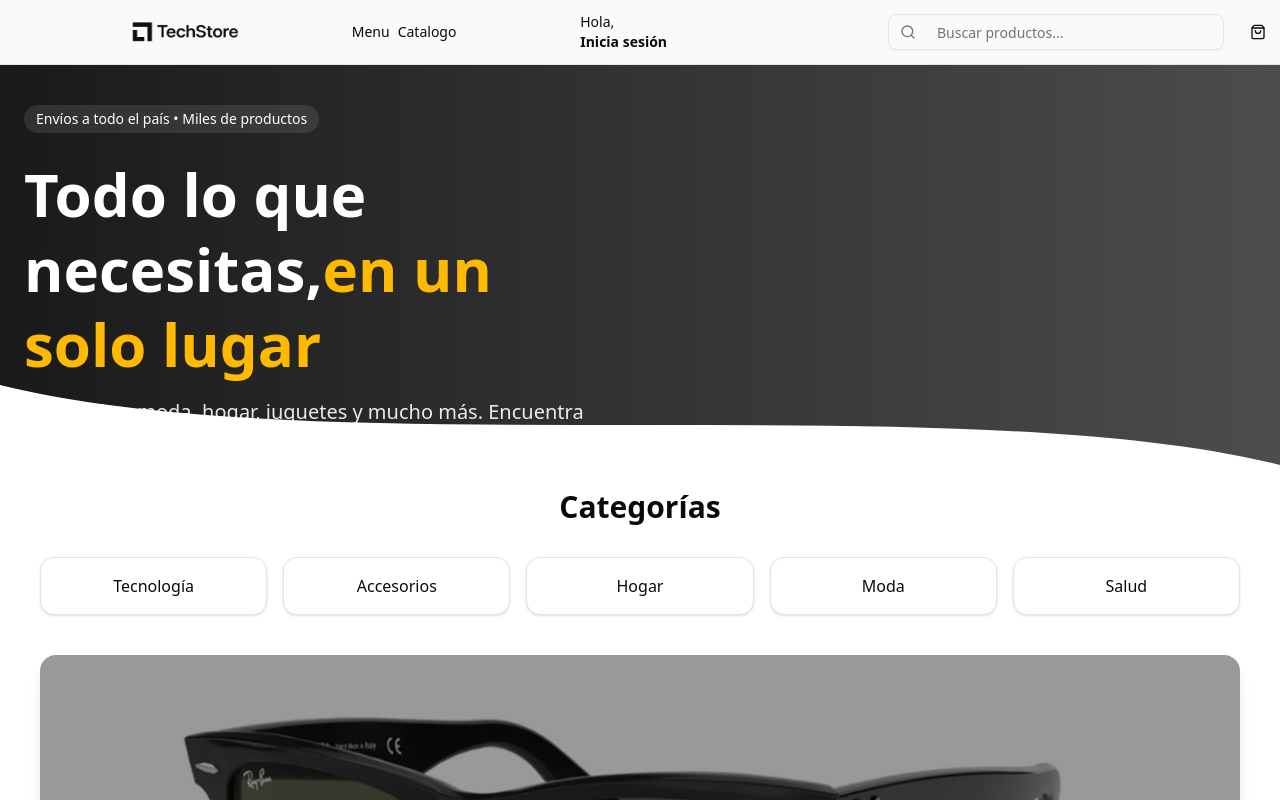
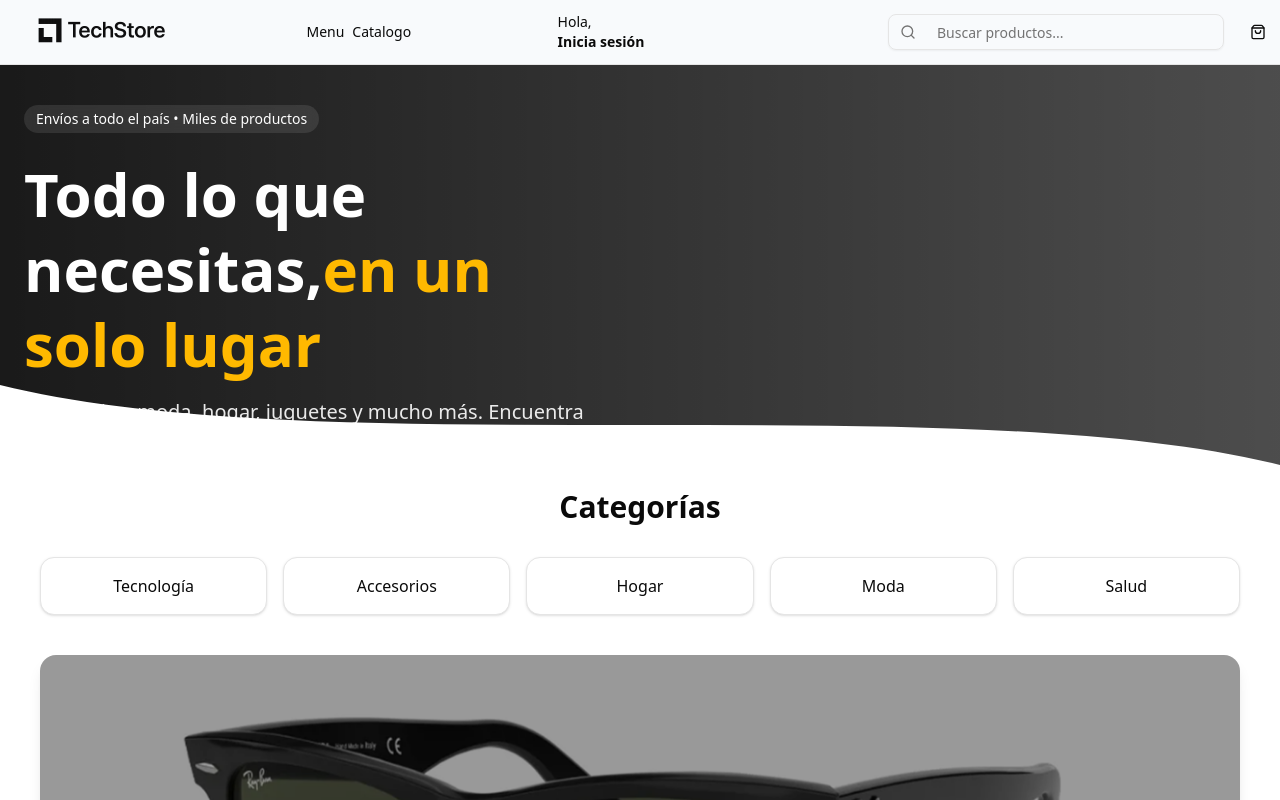
Before and after one commit to Carolina-Gtz/TechStore-Frontend, a React (Vite) app: page / in a window 1280 px wide. Shown: the top 800 px of the page. Built offline with nearby package versions, Linux system fonts and the light colour scheme.

Commit message:
fix(ui): centrar el logo en el dashboard ajustando estilos en CustomLogo

```diff
--- a/src/components/custom/CustomLogo.tsx
+++ b/src/components/custom/CustomLogo.tsx
@@ -3,8 +3,13 @@ import { Link } from "react-router";
 
 export const CustomLogo = () => {
     return (
-        <Link to="/">
-            <img src={logo} className="pl-20 w-60 h-25  mt-0.5 ml-5" alt="TechStore Logo" />
+        <Link to="/" className="flex justify-center">
+            <img
+                src={logo}
+                className="w-48 h-auto"
+                alt="TechStore Logo"
+            />
         </Link>
+
     );
 };
```
